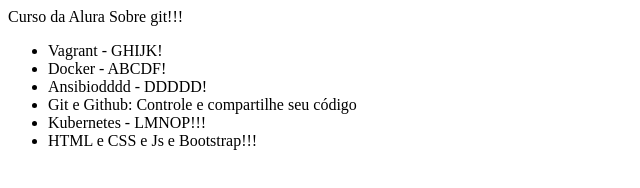
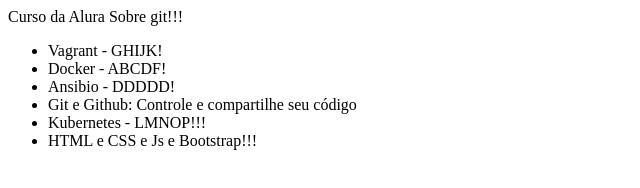
Before and after one commit to CaioLima96/Git-e-Github, a plain HTML site: page index.html in a window 1280 px wide. Shown: the full height of the page, 0-640 px from the left. Drawn offline with Linux system fonts and the light colour scheme.

Commit message:
Revert "teste 1"
This reverts commit 2d20ccb74acc5ebf326b8c4d46127b566a4fa3a5.

```diff
--- a/index.html
+++ b/index.html
@@ -9,7 +9,7 @@
         <ul>
             <li>Vagrant - GHIJK!</li>
             <li>Docker - ABCDF!</li>
-            <li>Ansibiodddd - DDDDD!</li>
+            <li>Ansibio - DDDDD!</li>
             <li>Git e Github: Controle e compartilhe seu código</li>
             <li>Kubernetes - LMNOP!!!</li>
             <li>HTML e CSS e Js e Bootstrap!!!</li>
```
